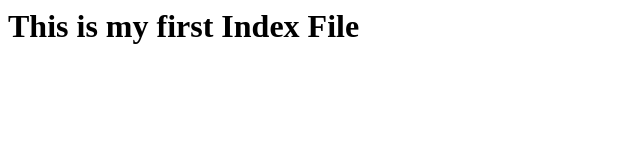
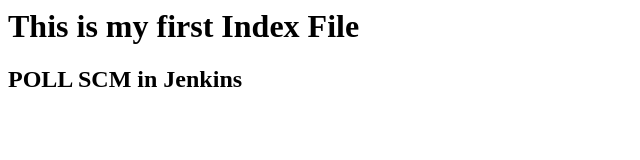
Before and after one commit to kurmiarvind/repo1, a plain HTML site: page index.html in a window 1280 px wide. Shown: the whole page, without its empty margins (0-640 px from the left). Drawn offline with Linux system fonts and the light colour scheme.

Commit message:
POLL SCM changes

```diff
--- a/index.html
+++ b/index.html
@@ -1 +1,2 @@
 <h1> This is my first Index File</h1>
+<h2> POLL SCM in Jenkins </h2>
```
